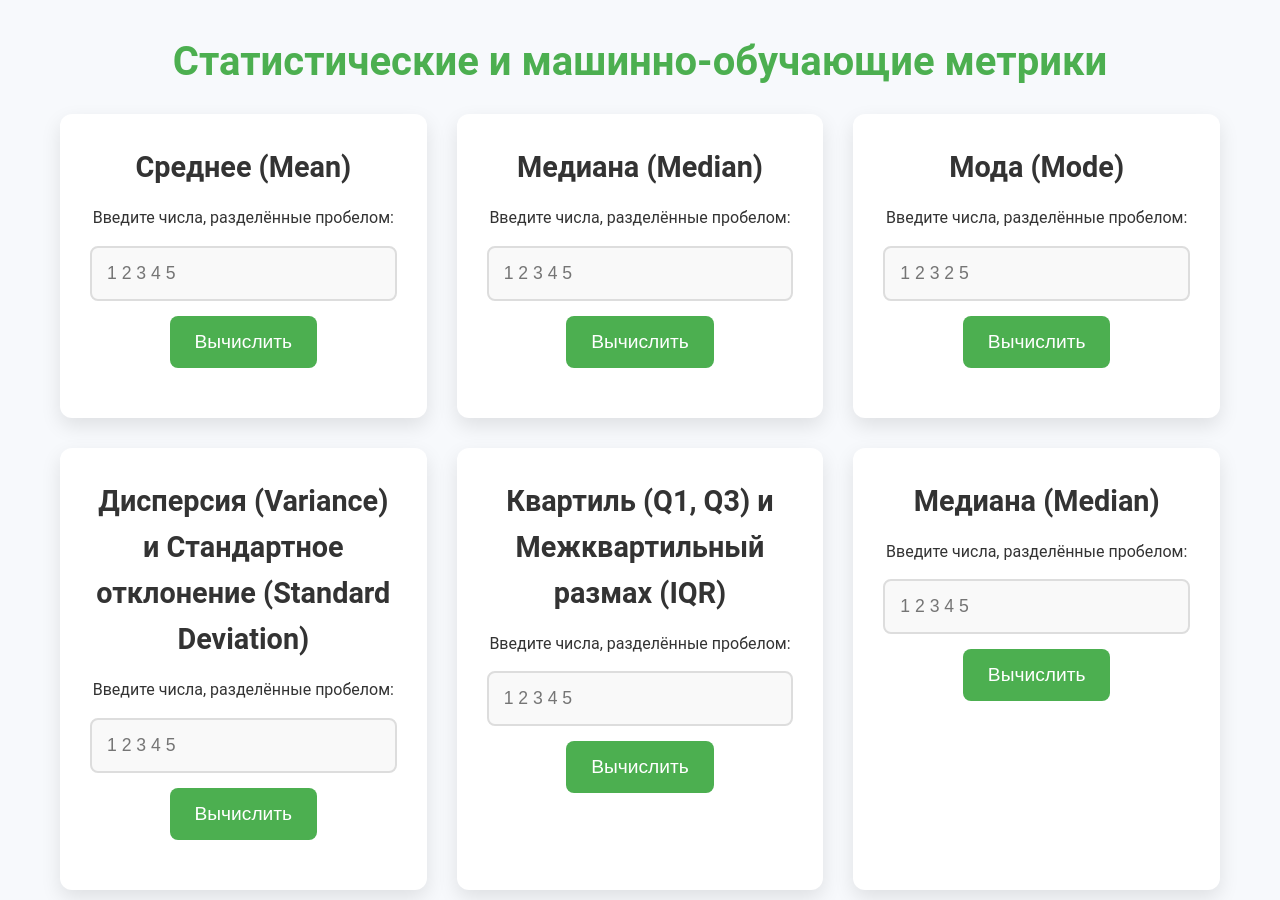
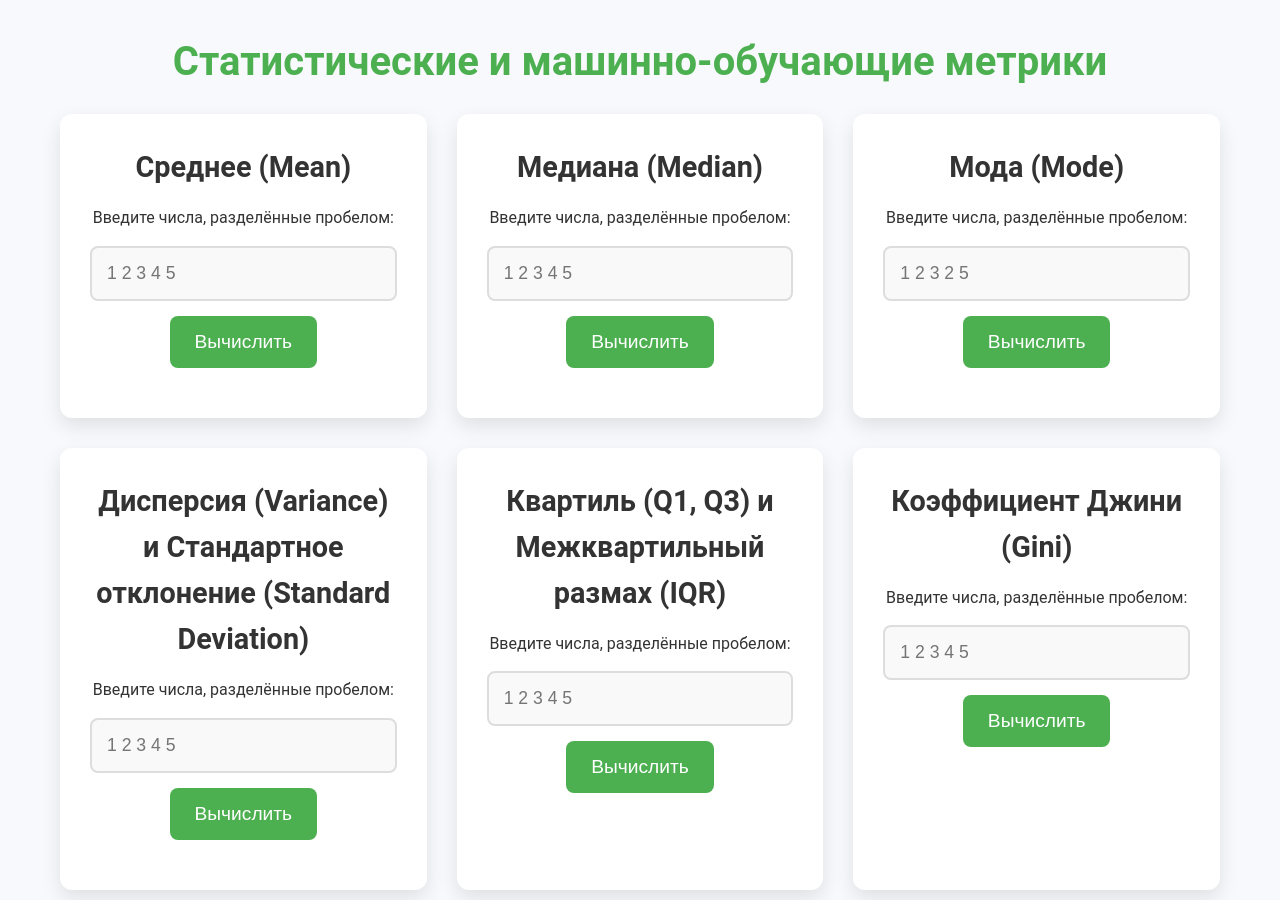
Before and after one commit to nediol/nediol.github.io, a Jekyll site: the page calc.html, which Jekyll copies as it is, in a window 1280 px wide and 900 px high. Built offline with Jekyll 4.4.1, drawn with Linux system fonts in a browser that asks for light colours.

Commit message:
Update calc.html

```diff
--- a/calc.html
+++ b/calc.html
@@ -169,15 +169,6 @@
             <p class="result" id="iqrResult"></p>
         </div>
 
-        <!-- Медиана (Median) -->
-        <div class="card">
-            <h3>Медиана (Median)</h3>
-            <p>Введите числа, разделённые пробелом:</p>
-            <input type="text" id="medianInput" placeholder="1 2 3 4 5">
-            <button onclick="calculateMedian()">Вычислить</button>
-            <p class="result" id="medianResult"></p>
-        </div>
-
         <!-- Коэффициент Джини (Gini) -->
         <div class="card">
             <h3>Коэффициент Джини (Gini)</h3>
```
